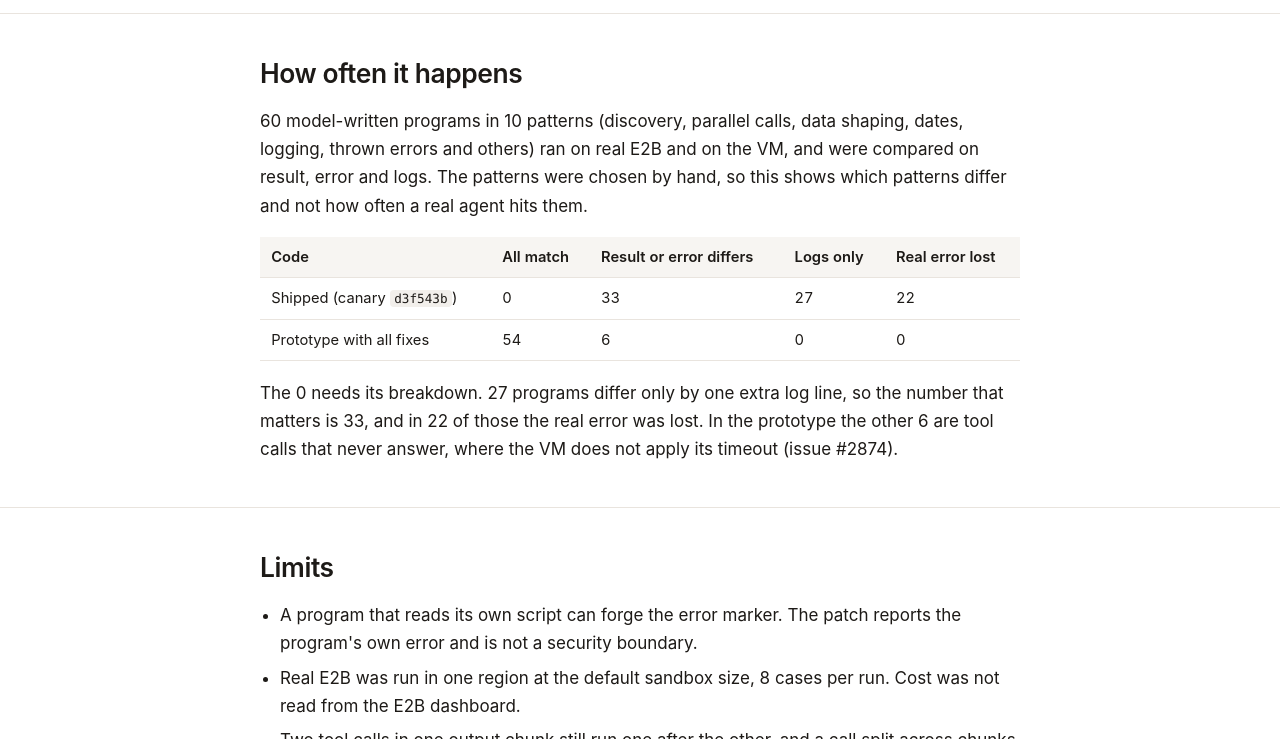
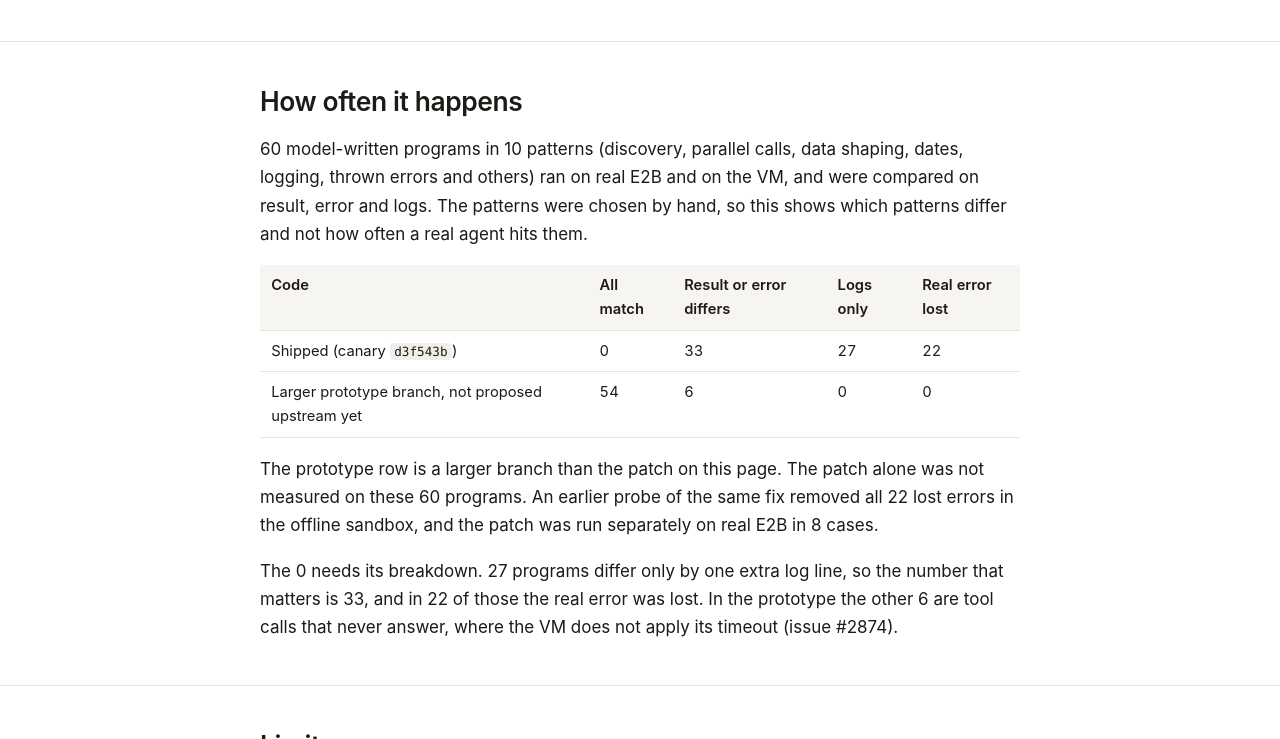
Before and after one commit to yashgix/codemode-parity, a plain HTML site: page docs/index.html in a window 1280 px wide. Shown: the part 1295-2034 px from the top of the page. Drawn offline with Linux system fonts and the light colour scheme.

Commit message:
codemode-parity: license, notice, issue link, patch versus prototype wording

```diff
--- a/docs/index.html
+++ b/docs/index.html
@@ -75,7 +75,7 @@ footer { padding-block: 2rem 3rem; border-top: 1px solid var(--line); }
 <section class="wrap"><div class="col stack">
   <p class="eyebrow">mcp-use code mode</p>
   <h1>A program that throws should say why, on every executor</h1>
-  <p>mcp-use code mode lets a model write JavaScript that calls MCP tools. The default executor runs it in Node's <code>vm</code>. The E2B executor runs it in a remote sandbox. When a program threw on E2B, the caller got <code>exit status 1</code> and lost both the message and the logs. This project finds out why, measures how often it happens, and proposes a small patch with tests.</p>
+  <p>mcp-use code mode lets a model write JavaScript that calls MCP tools. The default executor runs it in Node's <code>vm</code>. The E2B executor runs it in a remote sandbox. When a program threw on E2B, the caller got <code>exit status 1</code> and lost both the message and the logs. This project finds out why, measures how often it happens, and proposes a small patch with tests. It is reported upstream as <a href="https://github.com/mcp-use/mcp-use/issues/3161">mcp-use issue #3161</a>.</p>
 </div></section>
 
 <section class="wrap"><div class="col stack">
@@ -111,9 +111,10 @@ footer { padding-block: 2rem 3rem; border-top: 1px solid var(--line); }
     <thead><tr><th>Code</th><th class="num">All match</th><th class="num">Result or error differs</th><th class="num">Logs only</th><th class="num">Real error lost</th></tr></thead>
     <tbody>
       <tr><td>Shipped (canary <code>d3f543b</code>)</td><td class="num">0</td><td class="num">33</td><td class="num">27</td><td class="num">22</td></tr>
-      <tr><td>Prototype with all fixes</td><td class="num">54</td><td class="num">6</td><td class="num">0</td><td class="num">0</td></tr>
+      <tr><td>Larger prototype branch, not proposed upstream yet</td><td class="num">54</td><td class="num">6</td><td class="num">0</td><td class="num">0</td></tr>
     </tbody>
   </table></div>
+  <p>The prototype row is a larger branch than the patch on this page. The patch alone was not measured on these 60 programs. An earlier probe of the same fix removed all 22 lost errors in the offline sandbox, and the patch was run separately on real E2B in 8 cases.</p>
   <p>The 0 needs its breakdown. 27 programs differ only by one extra log line, so the number that matters is 33, and in 22 of those the real error was lost. In the prototype the other 6 are tool calls that never answer, where the VM does not apply its timeout (issue #2874).</p>
 </div></section>
 
```
Also changed, not shown: 3 other files.
